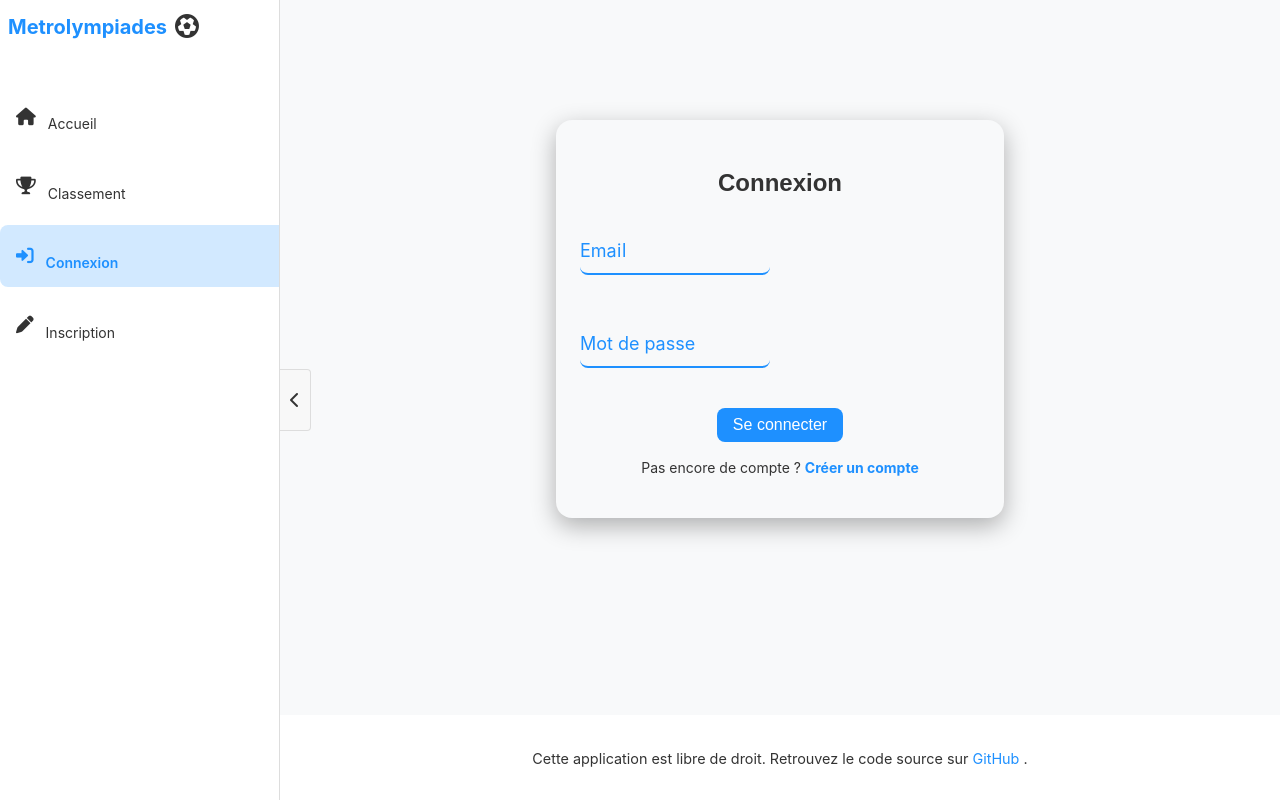
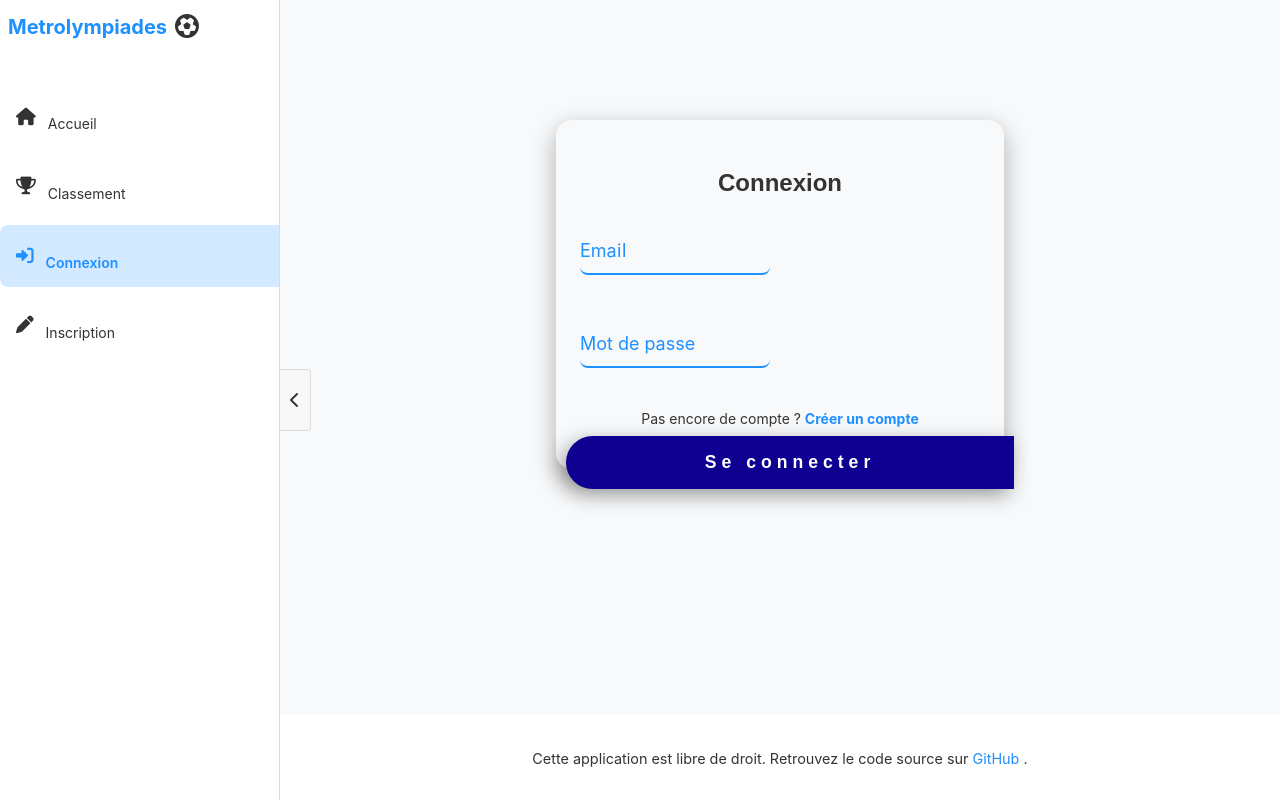
Before and after one commit to SoulLikePlayer/metrolympiade, a Vue app: page /login in a window 1280 px wide. Built offline with nearby package versions, Linux system fonts and the light colour scheme.

Commit message:
[FIX] : Modification de auth.css

```diff
--- a/src/assets/style/Auth.css
+++ b/src/assets/style/Auth.css
@@ -1,4 +1,5 @@
 .auth-container {
+  position: relative;
   max-width: 400px;
   margin: 80px auto;
   padding: var(--spacing-lg);
@@ -84,3 +85,27 @@ button:hover {
   text-decoration: none;
   font-weight: bold;
 }
+
+.submit-btn {
+  position: absolute;
+  right: -10px;
+  bottom: -20px;
+  border-radius: 30px;
+  border-bottom-right-radius: 0;
+  border-top-right-radius: 0;
+  background-color: #0f0092;
+  color: #FFF;
+  padding: 12px 25px;
+  font-size: 12px;
+  font-weight: bold;
+  letter-spacing: 5px;
+  cursor: pointer;
+  transition: all 0.25s ease;
+  box-shadow: -5px 6px 20px 0px rgba(26, 26, 26, 0.4);
+  border: none;
+}
+
+.submit-btn:hover {
+  background-color: #07013d;
+  box-shadow: -5px 6px 20px 0px rgba(88, 88, 88, 0.569);
+}
--- a/src/pages/LoginView.vue
+++ b/src/pages/LoginView.vue
@@ -16,7 +16,7 @@
         </label>
       </div>
 
-      <button type="submit">Se connecter</button>
+      <button class="submit-btn" type="submit">Se connecter</button>
       <p class="link-text">
         Pas encore de compte ?
         <router-link to="/register">Créer un compte</router-link>
--- a/src/pages/RegisterView.vue
+++ b/src/pages/RegisterView.vue
@@ -30,7 +30,7 @@
         </label>
       </div>
 
-      <button type="submit">Créer un compte</button>
+     <button class="submit-btn" type="submit">Enregistrer mon équipe</button>
       <p class="link-text">
         Déjà un compte ?
         <router-link to="/login">Se connecter</router-link>
```
